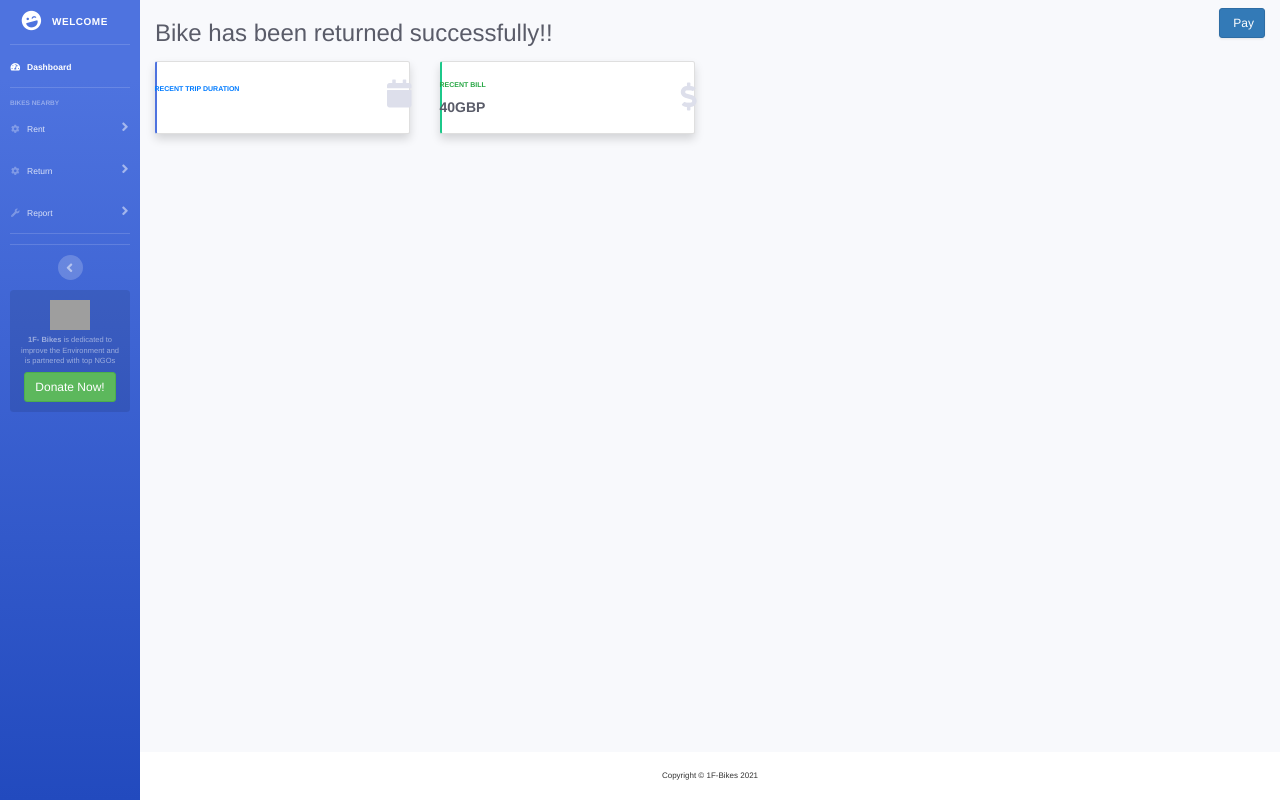
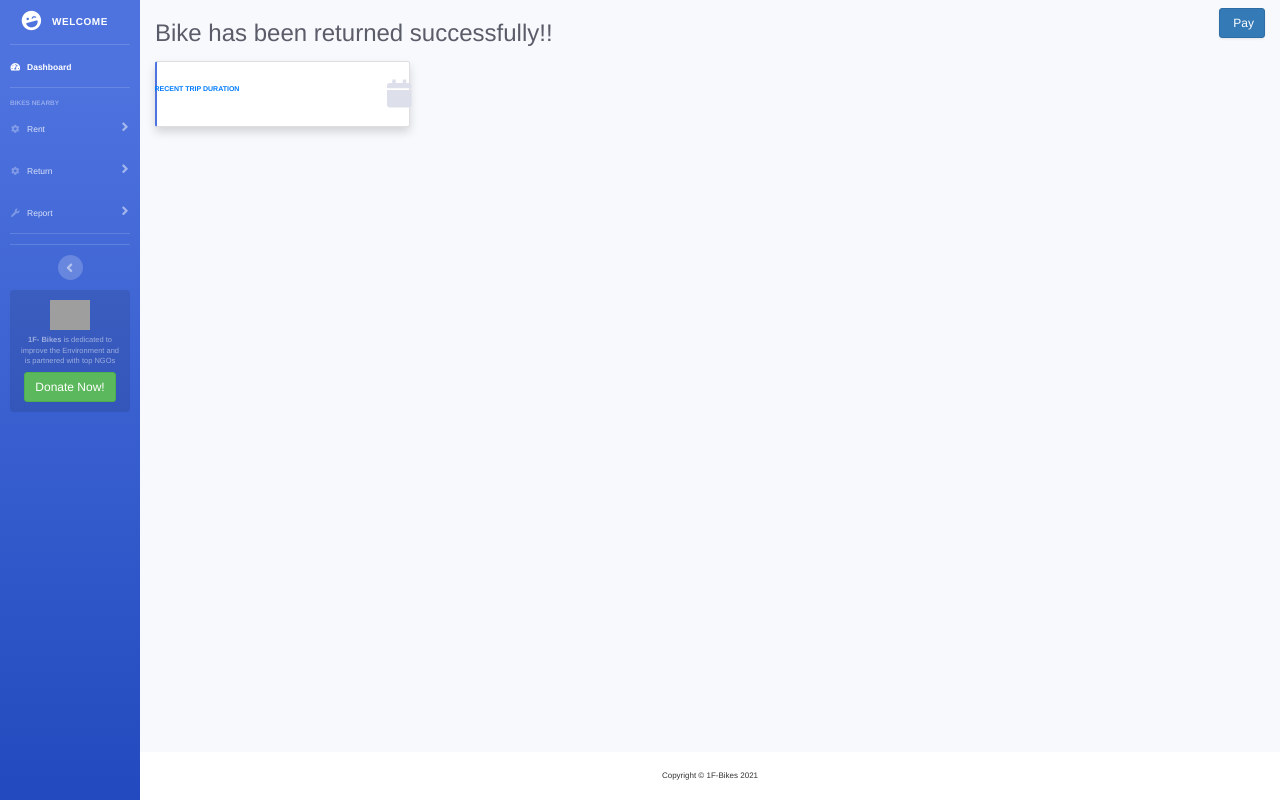
Before and after one commit to ananthp189/1Fbikes, a Django app: template bike/bikeapp/templates/bikeapp/returnbike.html in a window 1280 px wide. Run offline with Django 3.2, Linux system fonts and the light colour scheme; the template is opened without the code that fills it, so the values that code supplies are empty; some libraries are stand-ins or nearby versions; grey boxes are pictures that could not be loaded.

Commit message:
removed unnecessary div for payment

```diff
--- a/bike/bikeapp/templates/bikeapp/returnbike.html
+++ b/bike/bikeapp/templates/bikeapp/returnbike.html
@@ -401,14 +401,14 @@
                         </div>
 
                         <!-- Earnings (Monthly) Card Example -->
-                        <div class="col-xl-3 col-md-6 mb-4">
+                  <!--       <div class="col-xl-3 col-md-6 mb-4">
                             <div class="card border-left-success shadow h-100 py-2">
                                 <div class="card-body">
                                     <div class="row no-gutters align-items-center">
                                         <div class="col mr-2">
                                             <div class="text-xs font-weight-bold text-success text-uppercase mb-1">
                                                 Recent bill</div>
-                                            <div class="h5 mb-0 font-weight-bold text-gray-800">40GBP</div>
+                                            <div class="h5 mb-0 font-weight-bold text-gray-800">{}</div>
                                         </div>
                                         <div class="col-auto">
                                             <i class="fas fa-dollar-sign fa-2x text-gray-300"></i>
@@ -417,7 +417,7 @@
                                 </div>
                             </div>
                         </div>
-
+ -->
                         <!-- Earnings (Monthly) Card Example -->
                         <!-- <div class="col-xl-3 col-md-6 mb-4"> -->
                             <!-- <div class="card border-left-info shadow h-100 py-2"> -->
```
